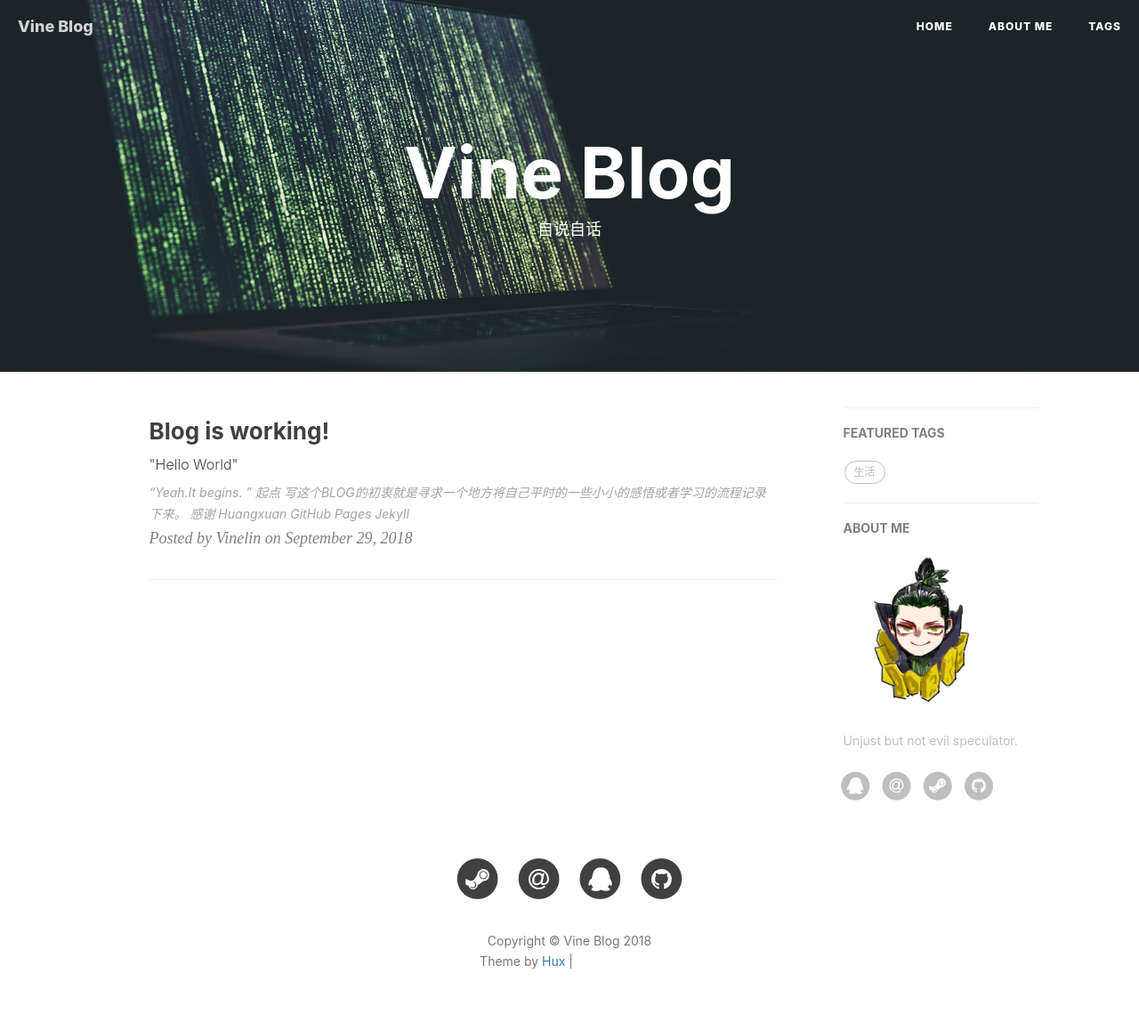
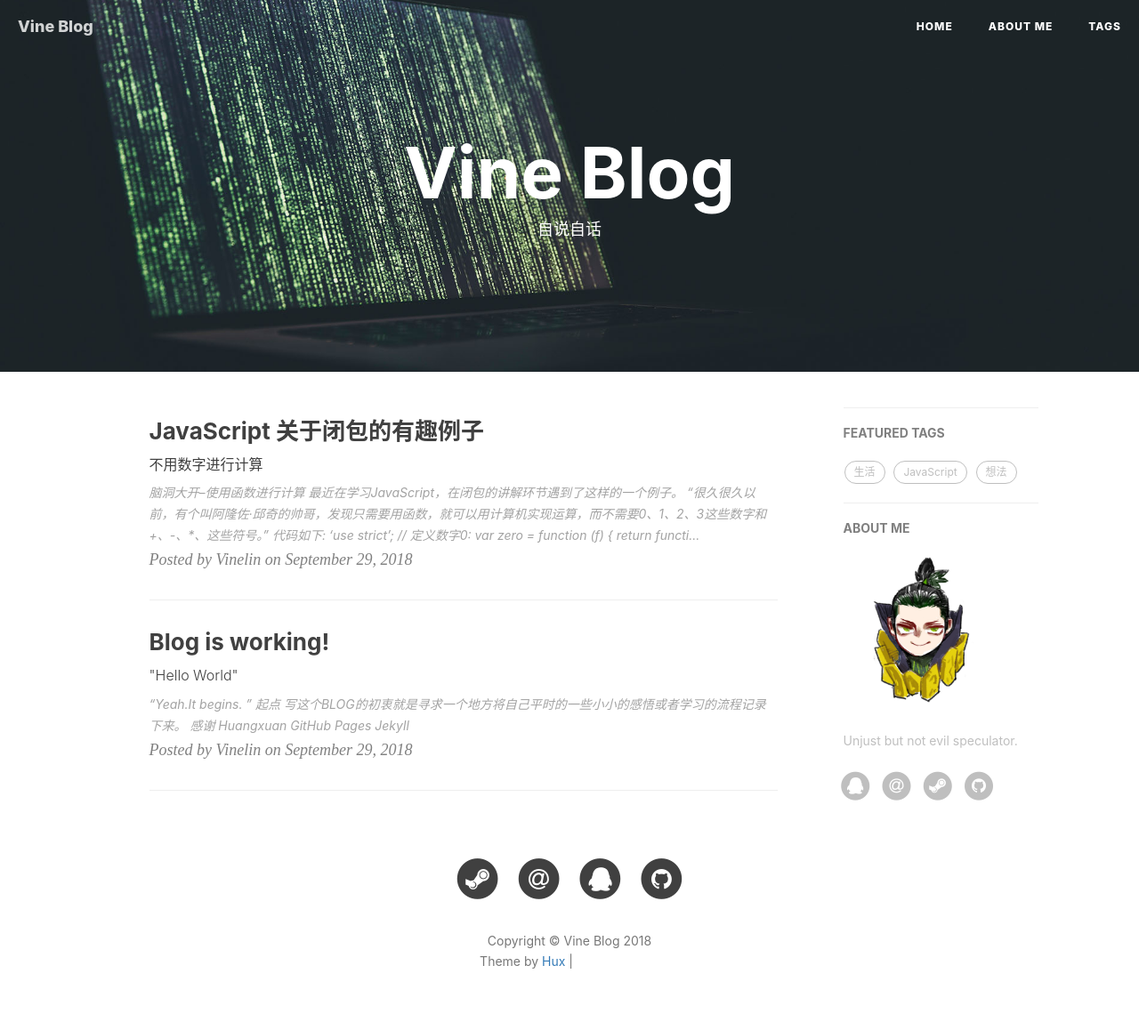
Before and after one commit to vinelin/vinelin.github.io, a Jekyll site: the page built from index.html, in a window 1280 px wide. Shown: the whole page at 89% size. Built offline with Jekyll 4.4.1, drawn with Linux system fonts in a browser that asks for light colours; nearby versions of some CDN libraries; the list of posts is cut into pages by our own code; comment, search, counter and statistics services are not loaded; grey boxes are pictures that could not be loaded.

Commit message:
new article 2018-10-04

```diff
--- a/_config.yml
+++ b/_config.yml
@@ -5,7 +5,7 @@ header-img: img/home-bg.jpg
 email: 15708136497lqd@gmail.com
 description: "自说自话"
 keyword: "灵性东,vinelin"
-url: "https://vinelin.github.io"              # your host, for absolute URL6
+url: "https://vinelin.github.io"              # your host, for absolute URL
 baseurl: ""
 
 
--- /dev/null
+++ b/_posts/2018-10-04-closure-example.markdown
@@ -0,0 +1,70 @@
+---
+layout:     post
+title:      "JavaScript 关于闭包的有趣例子"
+subtitle:   "不用数字进行计算"
+date:       2018-09-29 00:00:00
+author:     "Vinelin"
+header-img: "img/post-bg-1.jpg"
+tags:
+    - JavaScript
+    - 想法
+---
+
+## 脑洞大开--使用函数进行计算
+
+最近在学习JavaScript，在闭包的讲解环节遇到了这样的一个例子。
+"很久很久以前，有个叫阿隆佐·邱奇的帅哥，发现只需要用函数，就可以用计算机实现运算，而不需要0、1、2、3这些数字和+、-、\*、这些符号。"
+
+代码如下:
+    'use strict';
+
+    // 定义数字0:
+    var zero = function (f) {
+    return function (x) {
+        return x;
+    }
+    };
+
+    // 定义数字1:
+    var one = function (f) {
+    return function (x) {
+        return f(x);
+    }
+    };
+
+    // 定义加法:
+    function add(n, m) {
+    return function (f) {
+        return function (x) {
+            return m(f)(n(f)(x));
+        }
+    }
+    }
+    // 计算数字2 = 1 + 1:
+    var two = add(one, one);
+
+    // 计算数字3 = 1 + 2:
+    var three = add(one, two);
+
+    // 计算数字5 = 2 + 3:
+    var five = add(two, three);
+
+    // 你说它是3就是3，你说它是5就是5，你怎么证明？
+
+    // 呵呵，看这里:
+
+    // 给3传一个函数,会打印3次:
+    (three(function () {
+    console.log('print 3 times');
+    }))();
+
+    // 给5传一个函数,会打印5次:
+    (five(function () {
+    console.log('print 5 times');
+    }))();
+
+---
+
+## 问题出处
+
+* [廖雪峰老师JavaScript教程-闭包](https://www.liaoxuefeng.com/wiki/001434446689867b27157e896e74d51a89c25cc8b43bdb3000/00143449934543461c9d5dfeeb848f5b72bd012e1113d15000#0)
```
Also changed, not shown: img/about-bg.jpg.
